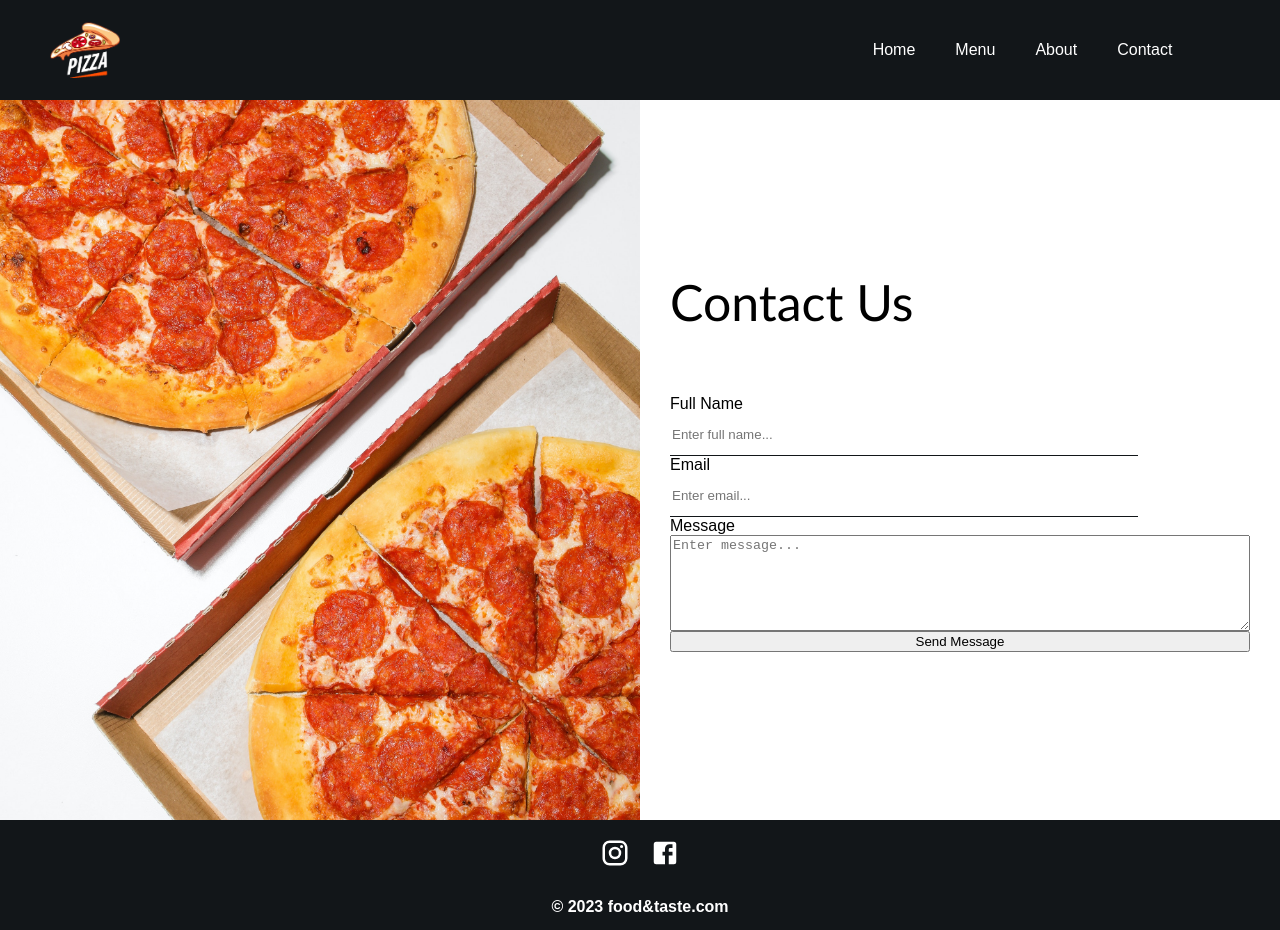
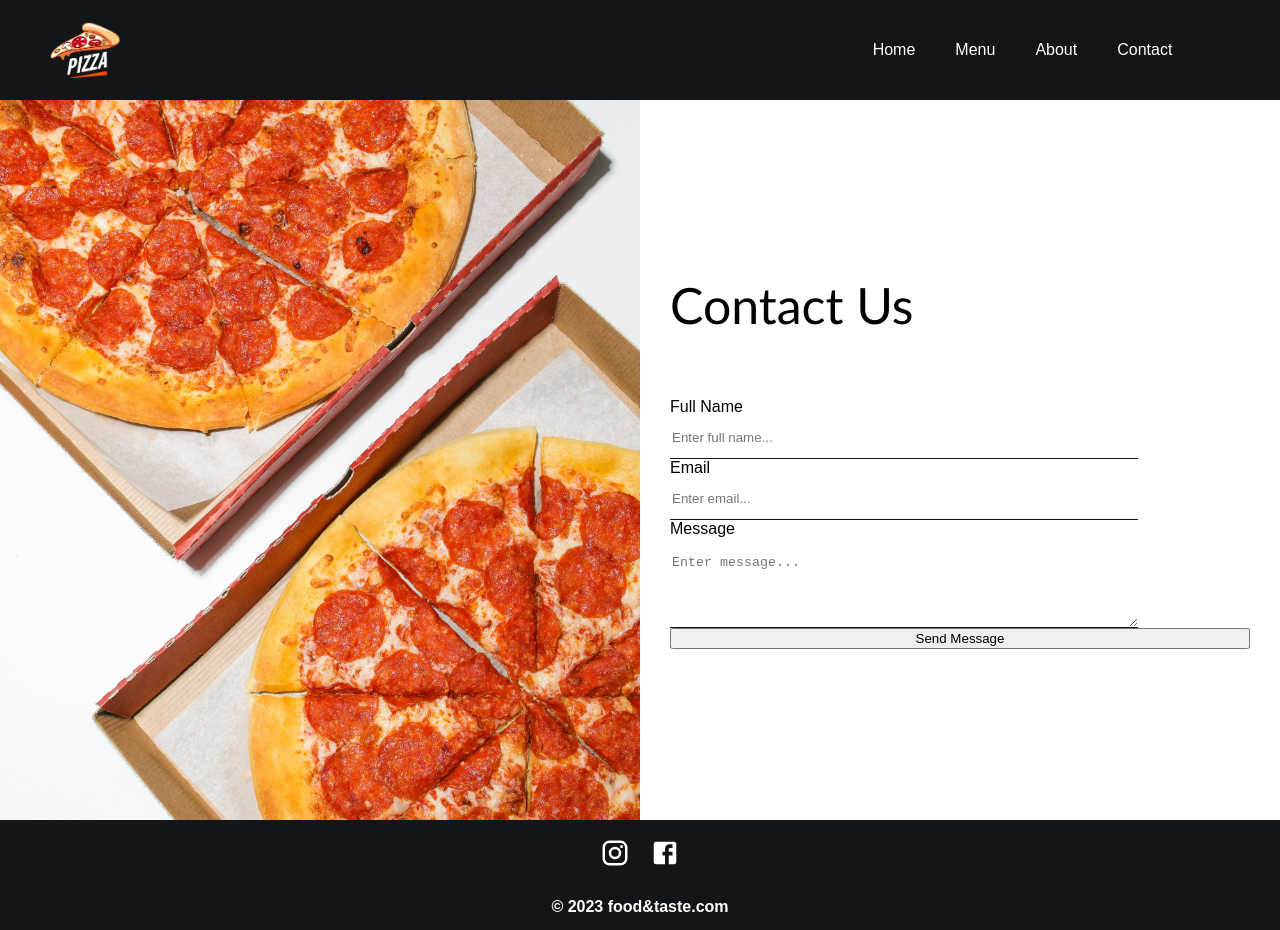
Before and after one commit to RosenGeorgievvv/food-website, a React (Create React App) app: page /contact in a window 1280 px wide. Built offline with nearby package versions, Linux system fonts and the light colour scheme.

Commit message:
Update Contact.css

```diff
--- a/src/styles/Contact.css
+++ b/src/styles/Contact.css
@@ -40,3 +40,11 @@
     border-bottom: 1px solid #121619;
     color: black;
   }
+  form textarea {
+    margin-top: 15px;
+    height: 70px;
+    width: 80%;
+    border: none;
+    border-bottom: 1px solid #121619;
+    color: black;
+  }
```
